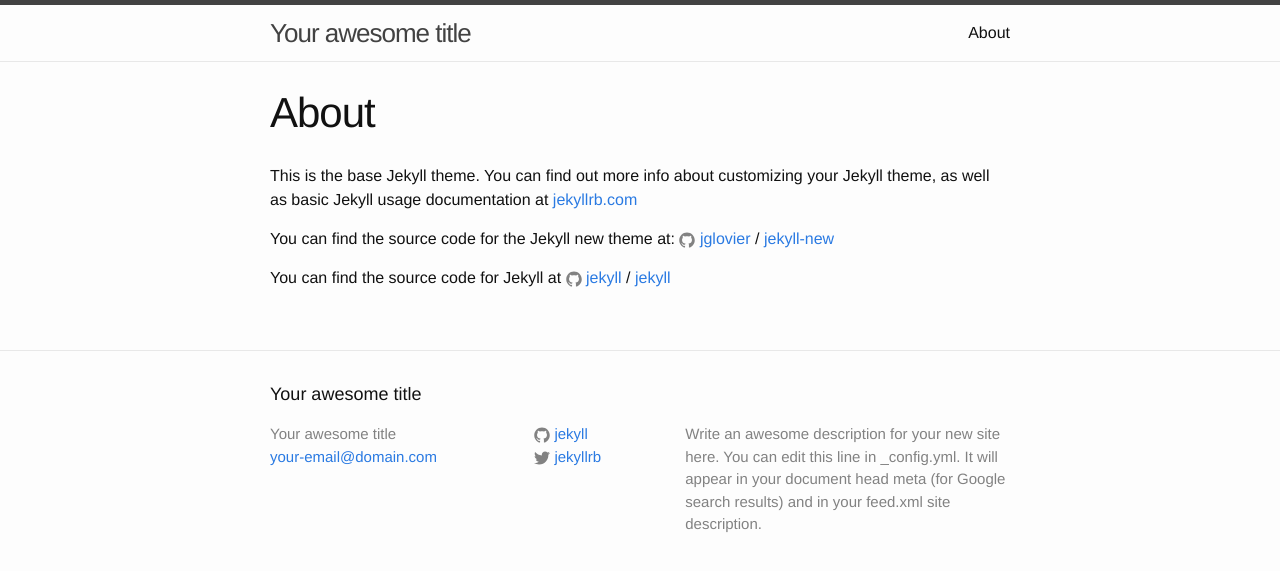
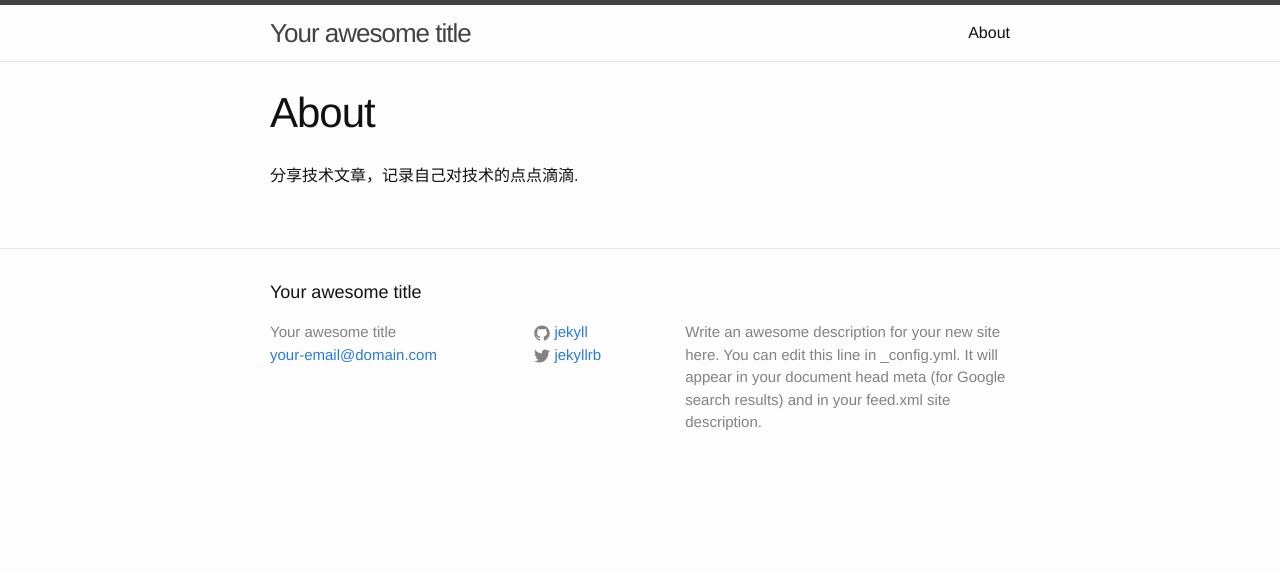
Before and after one commit to xiaolezheng/xiaolezheng.github.io, a Jekyll site: the page built from about.md, in a window 1280 px wide. Shown: the top 571 px of the page. Built offline with Jekyll 4.4.1, drawn with Linux system fonts in a browser that asks for light colours.

Commit message:
修改about页

```diff
--- a/about.md
+++ b/about.md
@@ -4,12 +4,4 @@
 permalink: /about/
 ---
 
-This is the base Jekyll theme. You can find out more info about customizing your Jekyll theme, as well as basic Jekyll usage documentation at [jekyllrb.com](http://jekyllrb.com/)
-
-You can find the source code for the Jekyll new theme at:
-{% include icon-github.html username="jglovier" %} /
-[jekyll-new](https://github.com/jglovier/jekyll-new)
-
-You can find the source code for Jekyll at
-{% include icon-github.html username="jekyll" %} /
-[jekyll](https://github.com/jekyll/jekyll)
+分享技术文章，记录自己对技术的点点滴滴.
```
Also changed, not shown: 9 other files.
